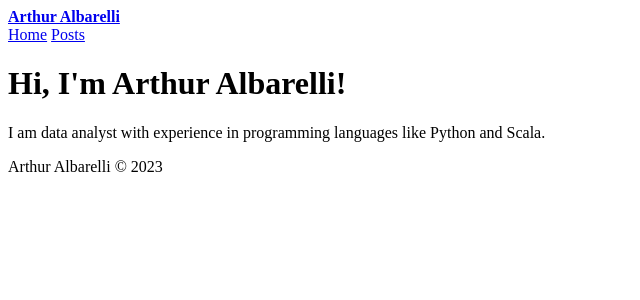
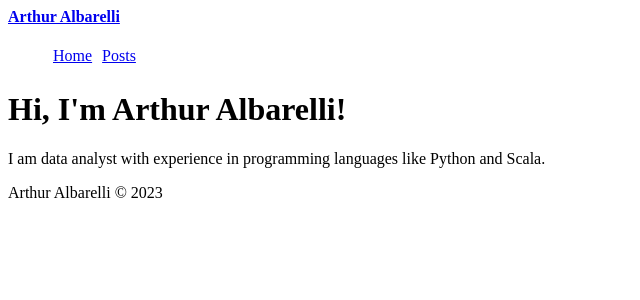
Before and after one commit to arthuralbarelli/my-blog, a SvelteKit app: page / in a window 1280 px wide. Shown: the top 300 px of the page, without its empty margins (0-640 px from the left). Built offline with nearby package versions, Linux system fonts and the light colour scheme.

Commit message:
feat(header.svelte): Add Home and Posts link to header file (#2)
- Also remove this links from '+layout.svelte' file

```diff
--- a/src/routes/+layout.svelte
+++ b/src/routes/+layout.svelte
@@ -5,11 +5,6 @@
 
 <Header />
 
-<nav>
-		<a href="/">Home</a>
-		<a href="/posts">Posts</a>
-</nav>
-
 <slot />
 
 <Footer />
--- a/src/routes/header.svelte
+++ b/src/routes/header.svelte
@@ -7,4 +7,24 @@
 	<a href="/" class="title">
 		<b>{config.title}</b>
 	</a>
+
+	<ul class="links">
+		<li>
+			<a href="/">Home</a>
+		</li>
+		<li>
+			<a href="/posts">Posts</a>
+		</li>
+	</ul>
 </nav>
+
+<style>
+	ul {
+		display: flex;
+		list-style-type: none;
+	}
+
+	li {
+		padding: 5px
+	}
+</style>
```
